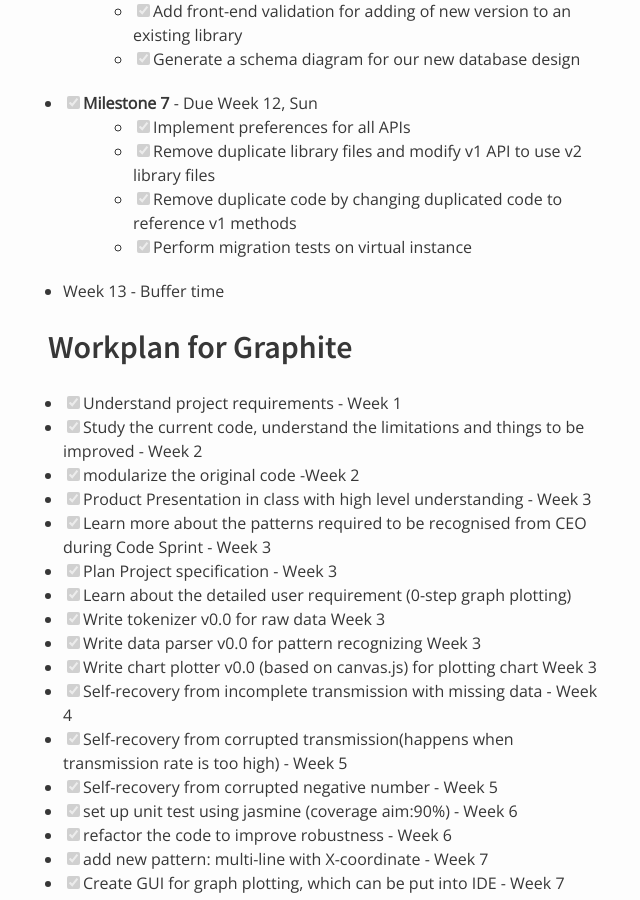
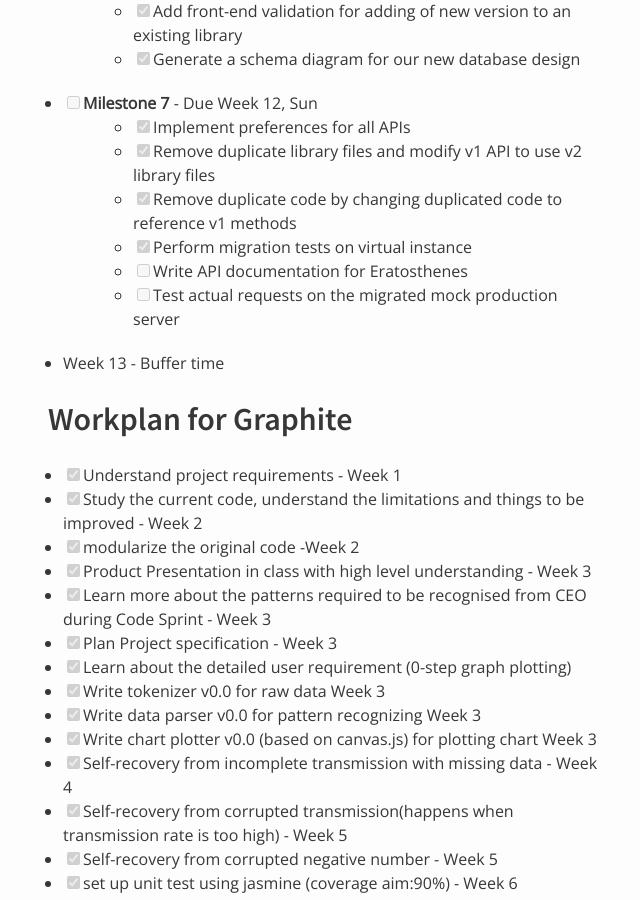
Before and after one commit to nus-oss/cs3281-AY1516S2-website, a Jekyll site: the page built from teams/codebender.md, in a window 1280 px wide and 900 px high, scrolled down 2835 px. Shown: the whole window, without its empty margins (322-962 px from the left). Built offline with Jekyll 4.4.1, drawn with Linux system fonts in a browser that asks for light colours.

Commit message:
Add two more tasks for Eratosthenes

```diff
--- a/teams/codebender.md
+++ b/teams/codebender.md
@@ -96,11 +96,13 @@
     * [x] Write script to migrate libraries from production database and filesystem into v2 schema
     * [x] Add front-end validation for adding of new version to an existing library
     * [x] Generate a schema diagram for our new database design
-* [x] **Milestone 7** - Due Week 12, Sun
+* [ ] **Milestone 7** - Due Week 12, Sun
     * [x] Implement preferences for all APIs
     * [x] Remove duplicate library files and modify v1 API to use v2 library files
     * [x] Remove duplicate code by changing duplicated code to reference v1 methods
     * [x] Perform migration tests on virtual instance
+    * [ ] Write API documentation for Eratosthenes
+    * [ ] Test actual requests on the migrated mock production server
 * Week 13 - Buffer time
 
 
```
